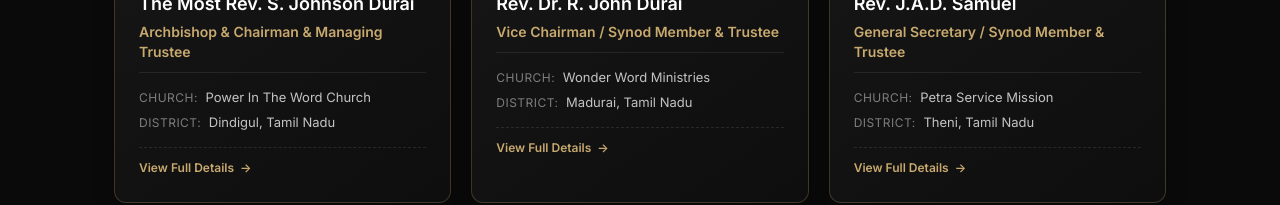
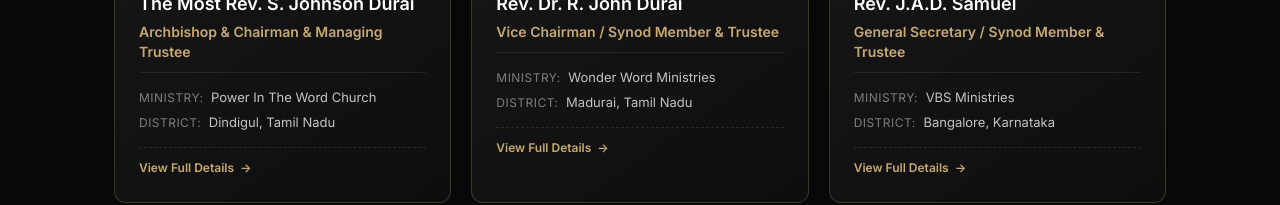
Before and after one commit to SriramGandhiS/aci-church-website, a React (Vite) app: page /synod in a window 1280 px wide. Shown: the part 709-914 px from the top of the page. Built offline with nearby package versions, Linux system fonts and the light colour scheme; a web font is replaced by a local one.

Commit message:
feat: change church to ministry for Synod members and update Rev. J.A.D. Samuel ministry and district

```diff
--- a/src/components/SchoolsSection/SchoolsSection.jsx
+++ b/src/components/SchoolsSection/SchoolsSection.jsx
@@ -28,7 +28,7 @@
     name: 'Rev. J.A.D. Samuel',
     role: 'Trustee & Evangelist',
     email: 'jadsamuel@gmail.com',
-    ministry: 'Petra Service Mission',
+    ministry: 'VBS Ministries',
     exp: '19 Years',
     ordained: '11/06/2015',
   },
--- a/src/pages/SynodPage.jsx
+++ b/src/pages/SynodPage.jsx
@@ -129,6 +129,10 @@
       role: isTa ? 'சினோட் பொதுச் செயலாளர் & அறங்காவலர்' : 'General Secretary / Synod Member & Trustee',
       excelDesignation: 'General Secretary / Synod Member',
       image: '/trustees/trustee-3-jad-samuel.jpg',
+      ministry: 'VBS Ministries',
+      church: 'VBS Ministries',
+      district: 'Bangalore',
+      state: 'Karnataka',
     },
     {
       sno: 4,
@@ -268,7 +272,8 @@
       role: member.role || '',
       designation: member.excelDesignation || fromExcel.designation || member.role || 'Synod Member',
       office: member.office || fromExcel.office || 'Pastor',
-      church: member.church || fromExcel.church || '',
+      ministry: member.ministry || member.church || fromExcel.church || '',
+      church: member.church || member.ministry || fromExcel.church || '',
       dob: member.dob || fromExcel.dob || '',
       ordinationDate: member.ordinationDate || fromExcel.ordinationDate || '',
       phone: member.phone || fromExcel.phone || '',
@@ -284,6 +289,7 @@
     <div style={S.memberGrid}>
       {list.map((m, i) => {
         const fullData = getMemberData(m)
+        const ministryText = fullData.ministry || fullData.church
         return (
           <div
             key={i}
@@ -302,9 +308,9 @@
             {/* Designation Directly Below the Name */}
             <p style={S.memberDesignation}>{fullData.role}</p>
 
-            {fullData.church && (
+            {ministryText && (
               <div style={S.memberDetail}>
-                <span style={S.detailLabel}>{isTa ? 'சபை / ஊழியம்:' : 'Church:'}</span> {fullData.church}
+                <span style={S.detailLabel}>{isTa ? 'ஊழியம்:' : 'Ministry:'}</span> {ministryText}
               </div>
             )}
             {fullData.district && (
@@ -536,15 +542,15 @@
                 </div>
               )}
 
-              {/* 2. Church */}
-              {selectedMember.church && (
+              {/* 2. Ministry */}
+              {(selectedMember.ministry || selectedMember.church) && (
                 <div className="synod-detail-row">
                   <div className="synod-icon-box">
                     <ChurchIcon size={18} color="#c8a96e" />
                   </div>
                   <div className="synod-detail-content">
-                    <div className="synod-detail-label">Church</div>
-                    <div className="synod-detail-val">{selectedMember.church}</div>
+                    <div className="synod-detail-label">{isTa ? 'ஊழியம்' : 'Ministry'}</div>
+                    <div className="synod-detail-val">{selectedMember.ministry || selectedMember.church}</div>
                   </div>
                 </div>
               )}
```
Also changed, not shown: src/data/pastorsData.json.
